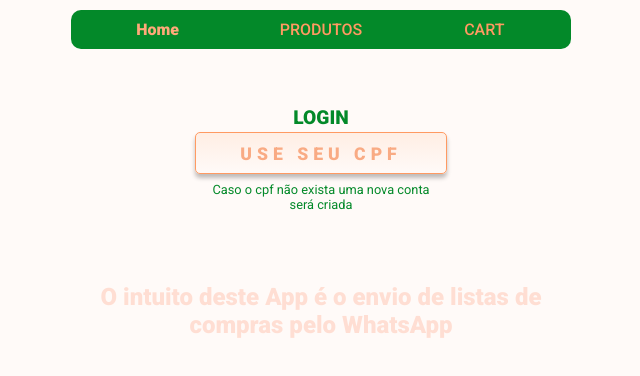
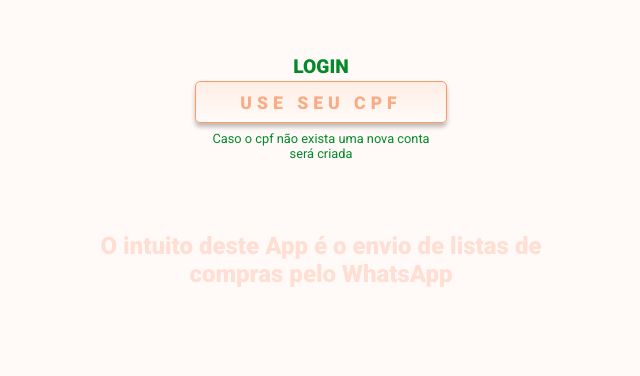
Before and after one commit to EdAngelis/my-home-front, a React (Vite) app: page / in a window 1280 px wide. Shown: the top 376 px of the page, without its empty margins (319-959 px from the left). Built offline with nearby package versions, Linux system fonts and the light colour scheme.

Commit message:
Include menu on routes

```diff
--- a/src/App.tsx
+++ b/src/App.tsx
@@ -1,6 +1,5 @@
 import { BrowserRouter } from "react-router-dom";
 import { AppProvider } from "./context";
-import Menu from "./components/menu/menu";
 import styles from "./app.module.css";
 import Routes from "./routes";
 
@@ -9,7 +8,6 @@ function App() {
     <div className={styles.container}>
       <AppProvider>
         <BrowserRouter>
-          <Menu />
           <Routes />
         </BrowserRouter>
       </AppProvider>
```
